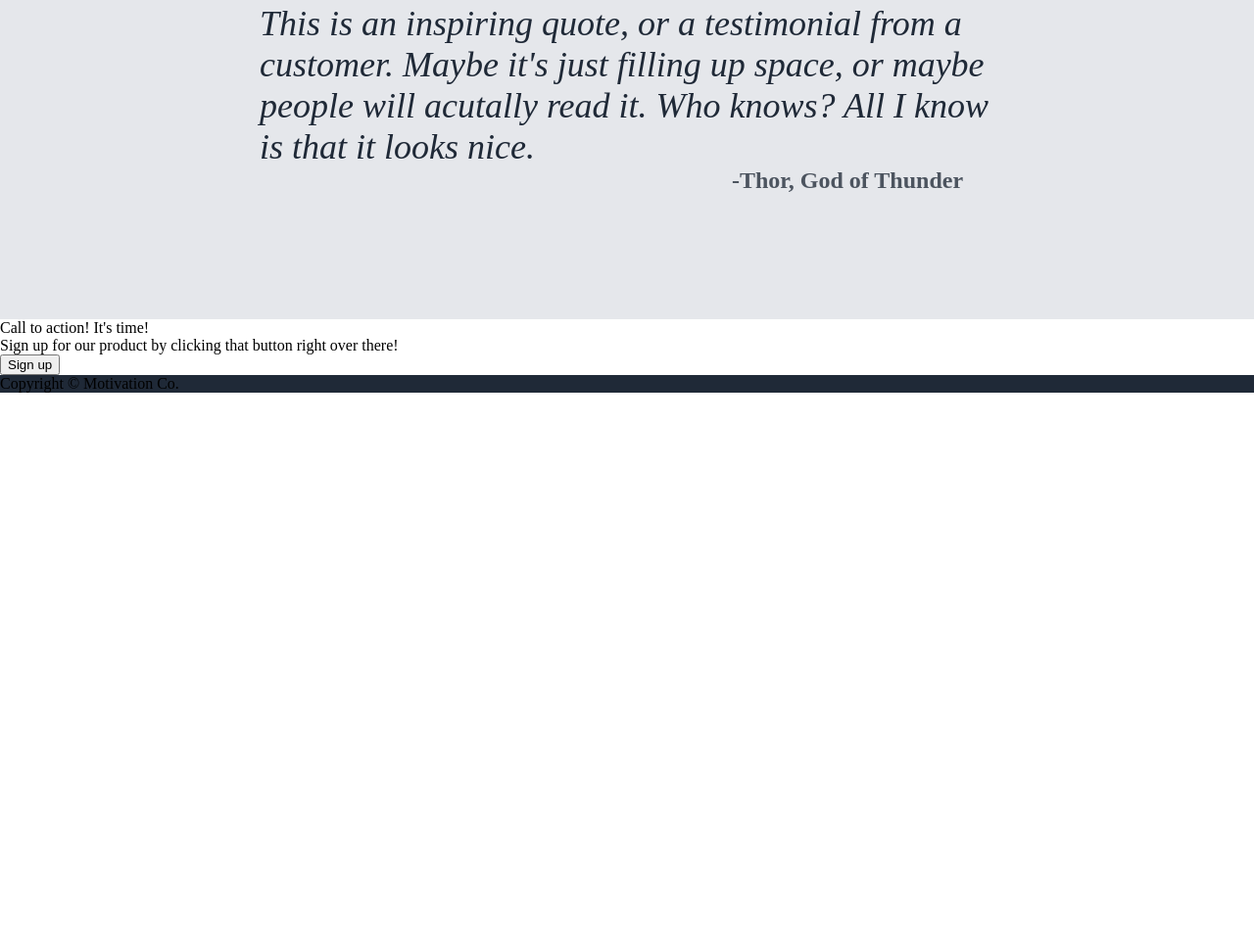
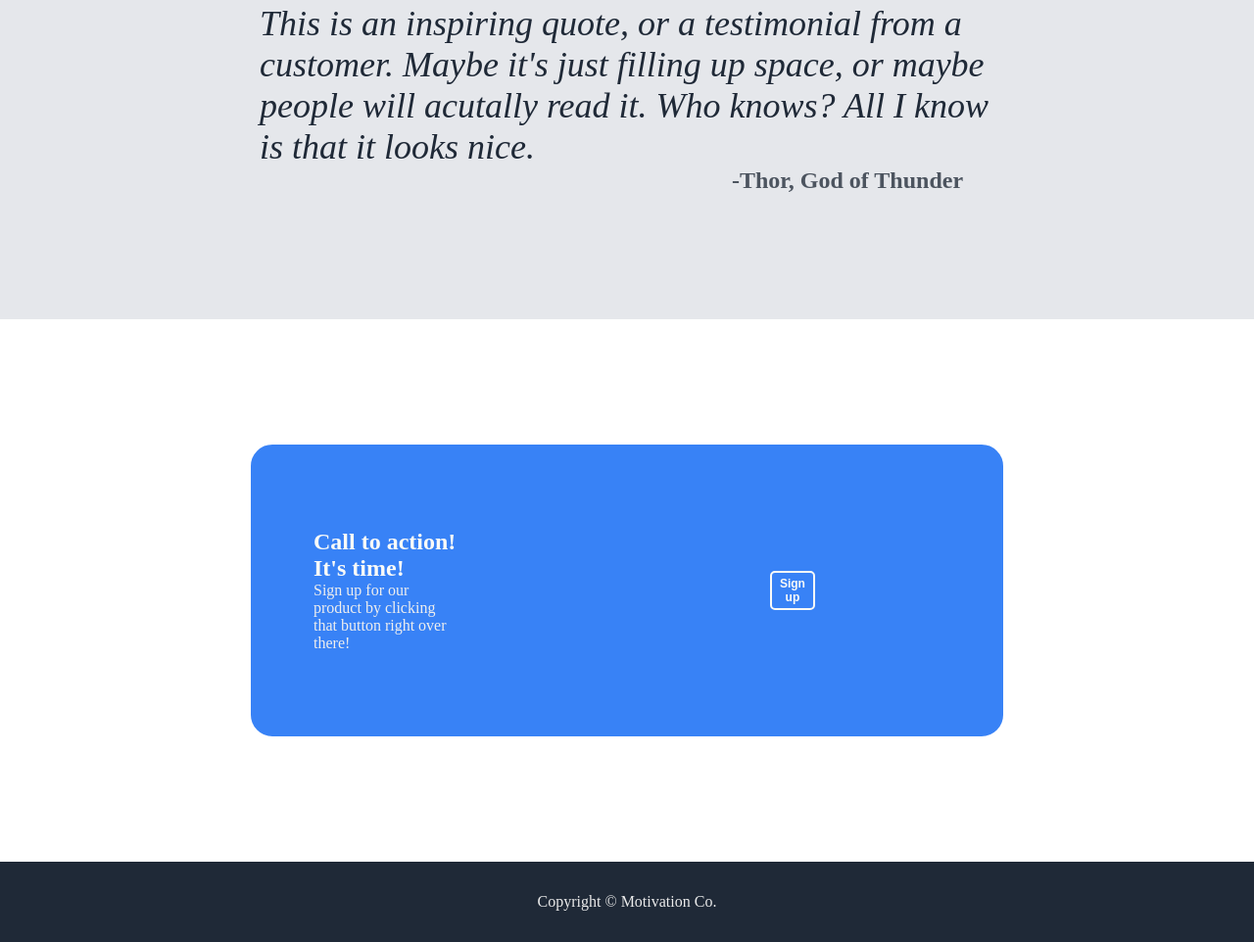
Before and after one commit to TheCheeseMeister/Landing-Page, a plain HTML site: page index.html in a window 1280 px wide. Shown: the part 1157-2119 px from the top of the page at 98% size. Before the commit the page ends 1558 px from the top, so only its background shows below. Drawn offline with Linux system fonts and the light colour scheme.

Commit message:
Final commit for base cardboard structure; Added call section and "copyright" styles at bottom.

```diff
--- a/index.html
+++ b/index.html
@@ -102,7 +102,7 @@
                 </div>
             </div>
 
-            <button>Sign up</button>
+            <button class="call-button">Sign up</button>
         </div>
     </section>
 
--- a/styles.css
+++ b/styles.css
@@ -139,6 +139,44 @@ body {
     margin-left: 450px;
 }
 
+/*CALL*/
+.call {
+    display: flex;
+    justify-content: center;
+    align-items: center;
+    padding: 86px 64px;
+    gap: 320px;
+}
+
+.call-text-main {
+    font-size: 24px;
+    font-weight: 900;
+    color: #F9FAF8;
+}
+
+.call-text-sub {
+    color: #eeeeee;
+}
+
+.call-button {
+    border: 2px solid #F9FAF8;
+    border-radius: 5px;
+    color: #F9FAF8;
+    background-color: #3882F6;
+    width: 100px;
+    height: 40px;
+    font-size: 12px;
+    font-weight: 900;
+    margin-right: 128px;
+}
+
+/*FOOTER*/
+.footer {
+    color: #ebebeb;
+    text-align: center;
+    padding: 32px 0;
+}
+
 /*sections*/
 #head {
     background-color: #1F2937;
@@ -154,7 +192,10 @@ body {
 }
 
 #call {
-    background-color: white;
+    background-color: #3882F6;
+    border: 128px solid white;
+    margin: 0 128px;
+    border-radius: 150px;
 }
 
 /*Don't really need a section for footer, but same purpose*/
```
